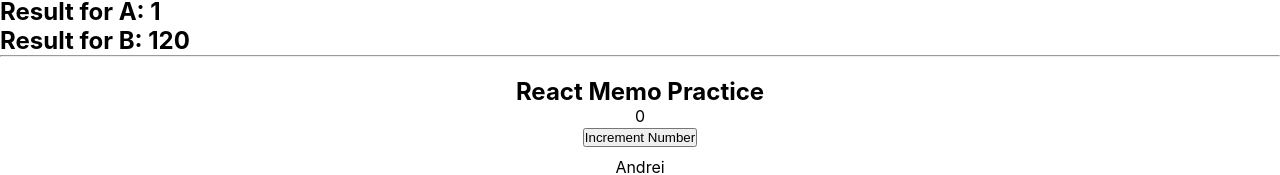
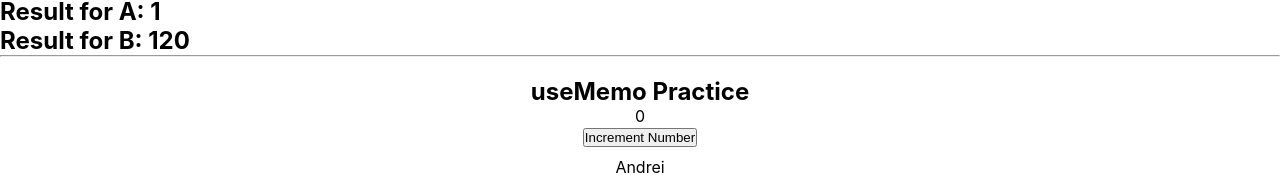
Before and after one commit to andbudha/sandbox, a React (Create React App) app: page / in a window 1280 px wide. Shown: the part 776-951 px from the top of the page. Built offline with nearby package versions, Linux system fonts and the light colour scheme.

Commit message:
practicing useMemo hook

```diff
--- a/src/08_useMemo/UseMemoTwo.tsx
+++ b/src/08_useMemo/UseMemoTwo.tsx
@@ -66,7 +66,7 @@
 
     return(
         <div className={'memo_container'}>
-            <h2>React Memo Practice</h2>
+            <h2>useMemo Practice</h2>
             <MessageCounter counterValue={counterValue}/>
             <button onClick={()=>{setCounterValue(counterValue+1)}}>Increment Number</button>
             <Users users={newArray}/>
```
